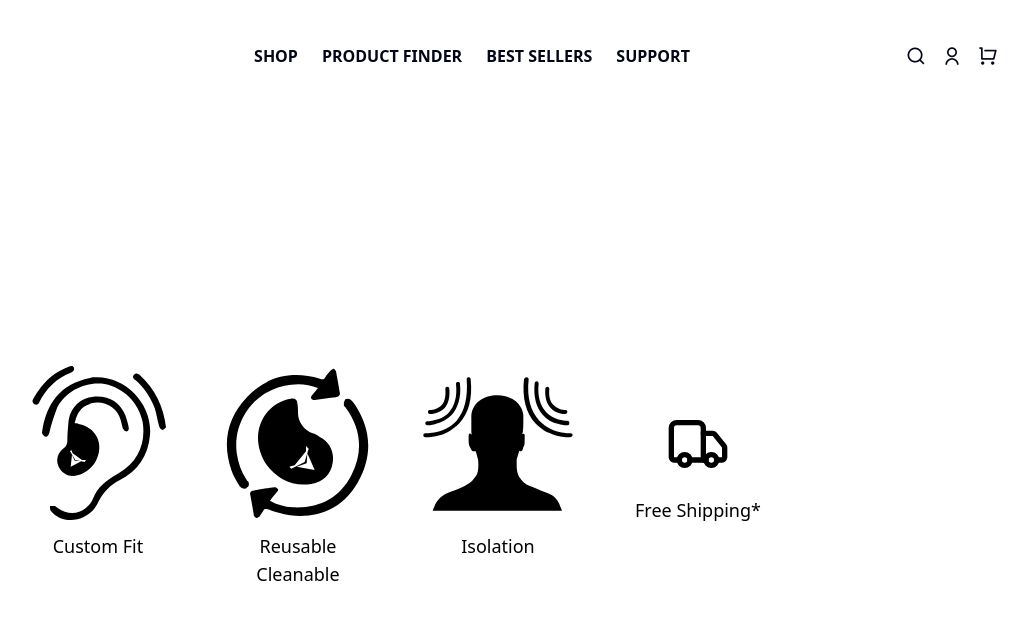
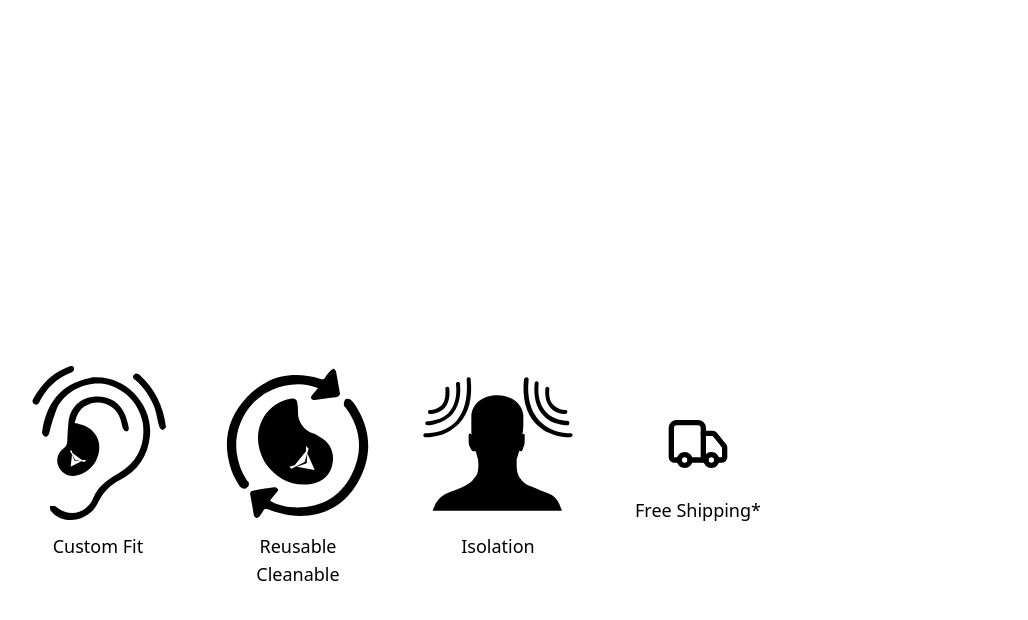
Before and after one commit to Aditya-Thakor/Decibullz, a React (Vite) app: page /temp in a window 1280 px wide. Shown: the top 620 px of the page, without its empty margins (242-1270 px from the left). Built offline with nearby package versions, Linux system fonts and the light colour scheme.

Commit message:
navbar commentdown.

```diff
--- a/src/pages/Bestseller/Bestseller.jsx
+++ b/src/pages/Bestseller/Bestseller.jsx
@@ -41,7 +41,7 @@ export default function Bestseller(){
     return(
        <div className="h-screen relative flex flex-col px-10">
             <div className="absolute left-0">
-                <Navbar/>
+                {/* <Navbar/> */}
             </div>
             <div className="flex items-center justify-between h-20">
                 <span className="text-4xl font-semibold">BEST SELLERS</span>
--- a/src/pages/ProductFinder/ProductFinder.jsx
+++ b/src/pages/ProductFinder/ProductFinder.jsx
@@ -11,7 +11,7 @@ export default function ProductFinder() {
 
   return (
     <div className="h-auto  ">
-      <Nav3 />
+      {/* <Nav3 /> */}
       <div className="h-auto md:h-screen w-full mt-30 mb-10 lg:mt-40">
         <div className="h-auto md:h-3/4 lg:h-full w-full flex flex-col gap-7 justify-center items-center ">
           <h1 className=" text-4xl sm:text-3xl text-wrap text-center font-bold">
--- a/src/pages/Shop/PageTemp.jsx
+++ b/src/pages/Shop/PageTemp.jsx
@@ -6,7 +6,7 @@ import { Truck } from "lucide-react";
 export default function PageTemp({title}){
     return(
         <div className="h-auto">
-            <Nav3/>
+            {/* <Nav3/>   */}
             <div className="xl:h-screen mt-30 xl:mt-0 ">
                 <div className= "h-3/5 lg:h-full flex flex-col gap-30 justify-center items-center ">
                     <h1 className="text-xl sm:text-4xl font-bold">{title}</h1>
--- a/src/pages/Support/Support.jsx
+++ b/src/pages/Support/Support.jsx
@@ -23,7 +23,7 @@ export default function Support() {
   ];
   return (
     <div className="h-auto">
-      <Nav3 />
+      {/* <Nav3 /> */}
       <div className="h-screen mt-40">
         <div className="h-full flex flex-col gap-20 items-center justify-center">
           <div className="flex gap-30">
```
